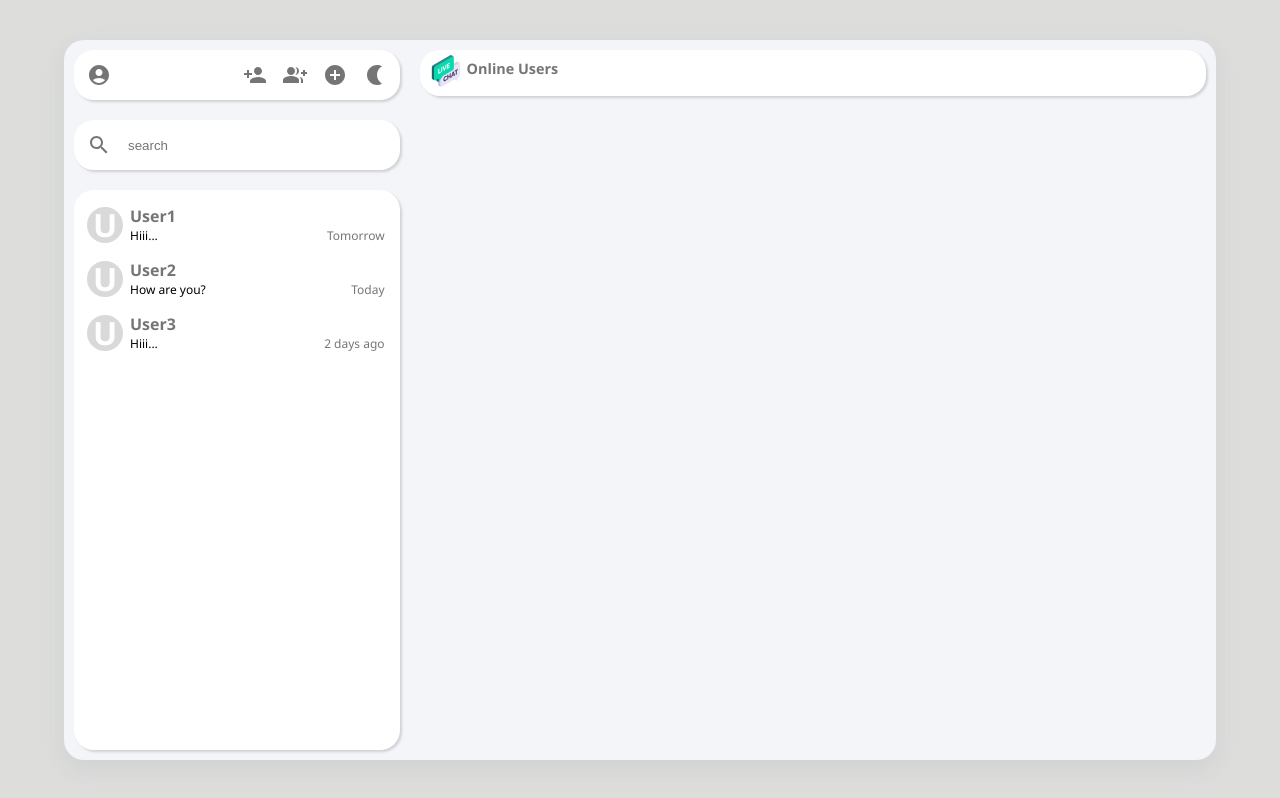
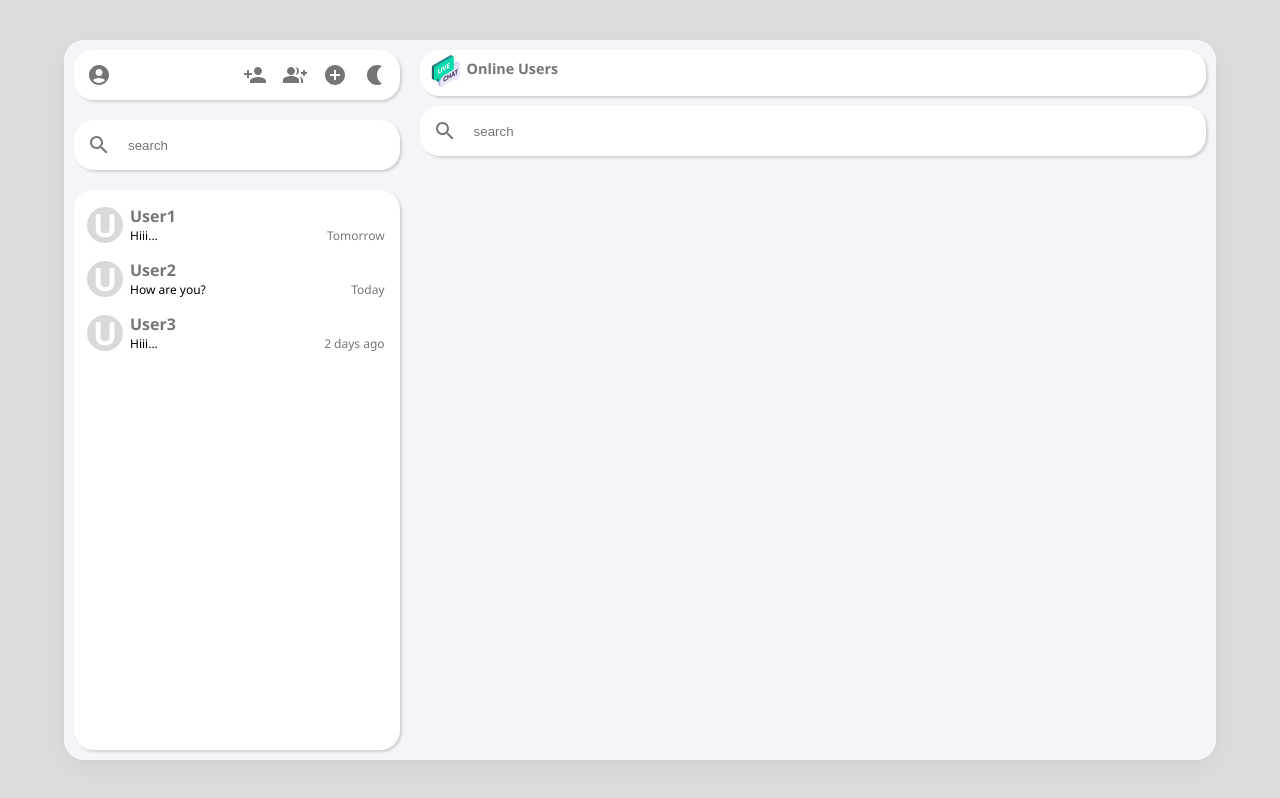
Before and after one commit to Kxrishx03/weChat, a React (Vite) app in the folder Frontend/: page / in a window 1280 px wide. Built offline with nearby package versions, Linux system fonts and the light colour scheme.

Commit message:
"Some updates"

```diff
--- a/Frontend/src/App.css
+++ b/Frontend/src/App.css
@@ -433,7 +433,7 @@
     display: flex;
     justify-content: flex-start;
     padding: 5px 5px;
-    margin:10px ;
+    margin: 10px ;
     border-radius: 20px;
     box-shadow: rgba(0, 0, 0, 0.15) 1.95px 1.95px 2.6px;
     background-color: #fff;
--- a/Frontend/src/components/OnlineUsers.jsx
+++ b/Frontend/src/components/OnlineUsers.jsx
@@ -1,4 +1,6 @@
 import logo from './icons/logo.png';
+import { IconButton } from '@mui/material';
+import SearchIcon from '@mui/icons-material/Search';
 
 export function OnlineUsers(){
     return (
@@ -10,8 +12,13 @@ export function OnlineUsers(){
                <div className='list-title'>
                <p >Online Users</p>
                </div>
-
             </div>
+        <div className='search_sidebar'>
+        <IconButton>
+        <SearchIcon />
+        </IconButton>
+        <input className='srh-box' type="a"  placeholder='search'/>
+        </div>
 
         </div>
     )
```
